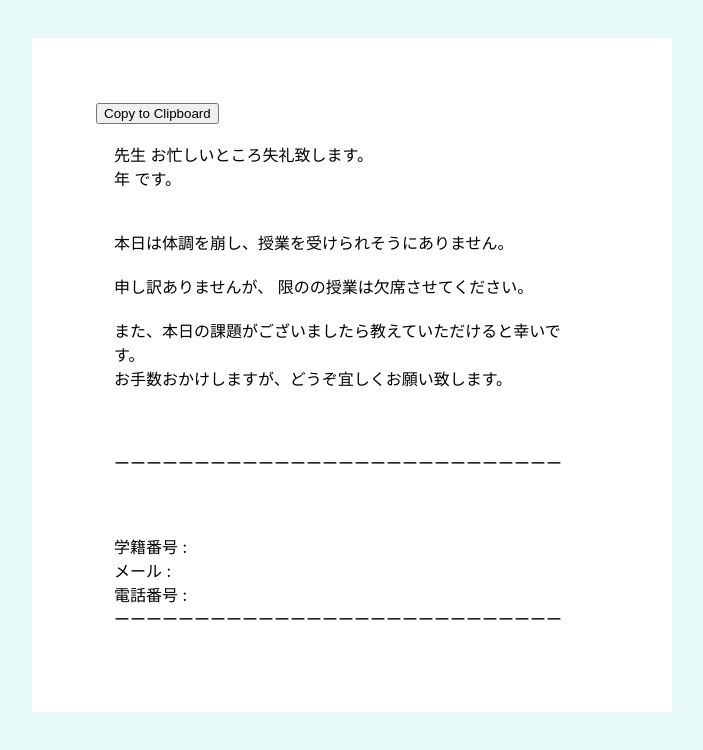
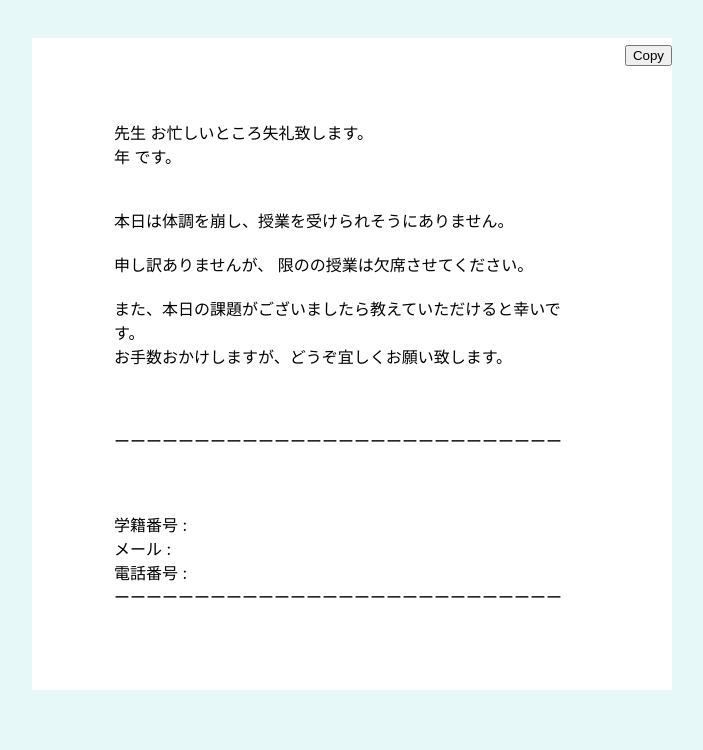
Before and after one commit to yusei53/ASAP, a React (Create React App) app: page /home in a window 1280 px wide. Shown: the top 750 px of the page, without its empty margins (288-991 px from the left). Built offline with nearby package versions, Linux system fonts and the light colour scheme.

Commit message:
コピーボタンの設置場所移動

```diff
--- a/src/components/Test.jsx
+++ b/src/components/Test.jsx
@@ -29,11 +29,11 @@ export const Test = () => {
   return (
     <SDiv>
       <div id="copy-text">
-        <div>
+        <SCopyButton>
           <button onClick={copyToClipboard}>
-            {isCopied ? "Copied!" : "Copy to Clipboard"}
+            {isCopied ? "Copied!" : "Copy"}
           </button>
-        </div>
+        </SCopyButton>
         <TemMessage
           teacher={teacher}
           name={name}
@@ -52,3 +52,9 @@ export const Test = () => {
 const SDiv = styled.div`
   margin-: 10%;
 `;
+
+const SCopyButton = styled.div`
+  position: fixed;
+  top: 5.5%;
+  right: 25%;
+`;
--- a/src/components/WelcomePage.jsx
+++ b/src/components/WelcomePage.jsx
@@ -177,3 +177,8 @@ const SStep2 = styled.div`
   margin-left: 20%;
   margin-top: 5%;
 `;
+
+const SCopyButton = styled.div`
+  position: fixed;
+  top: 10%;
+`;
```
